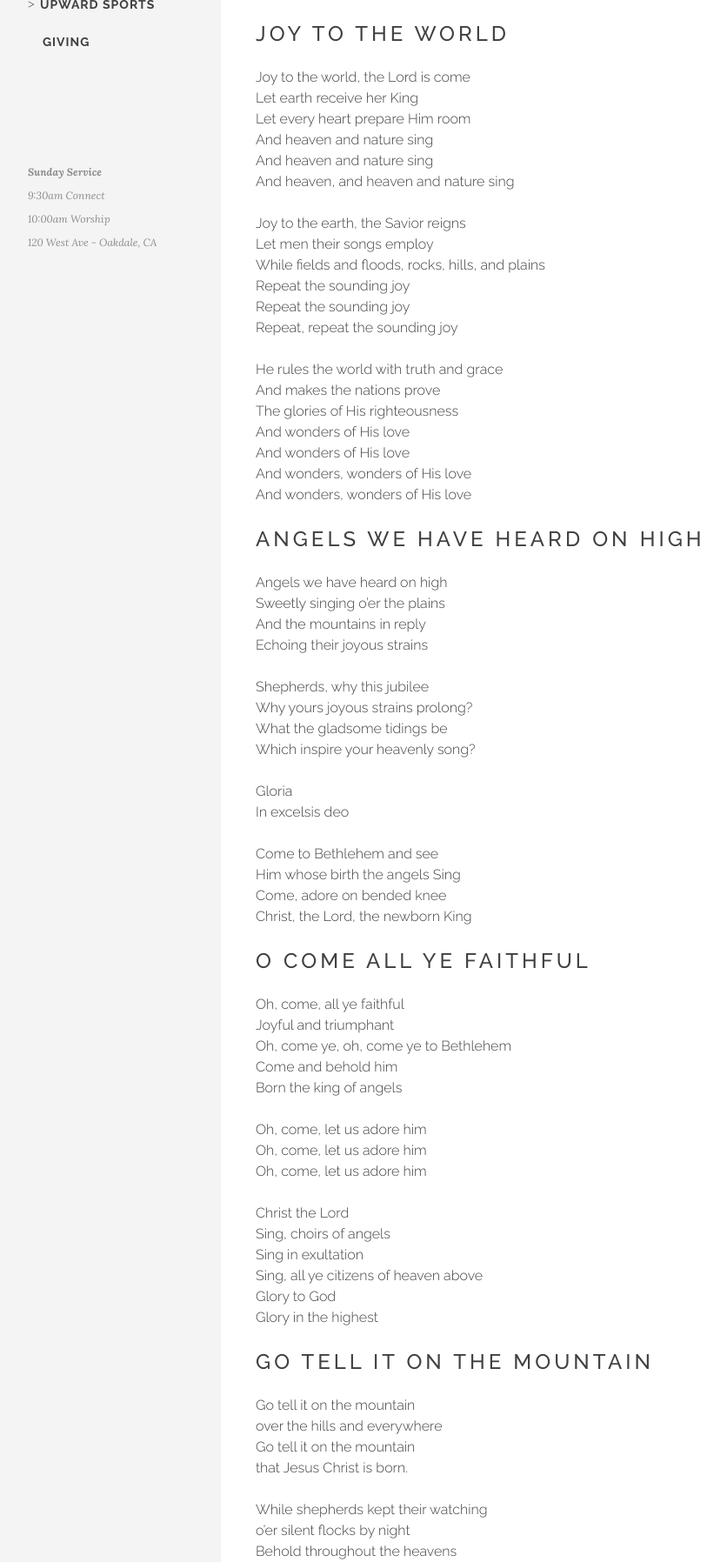
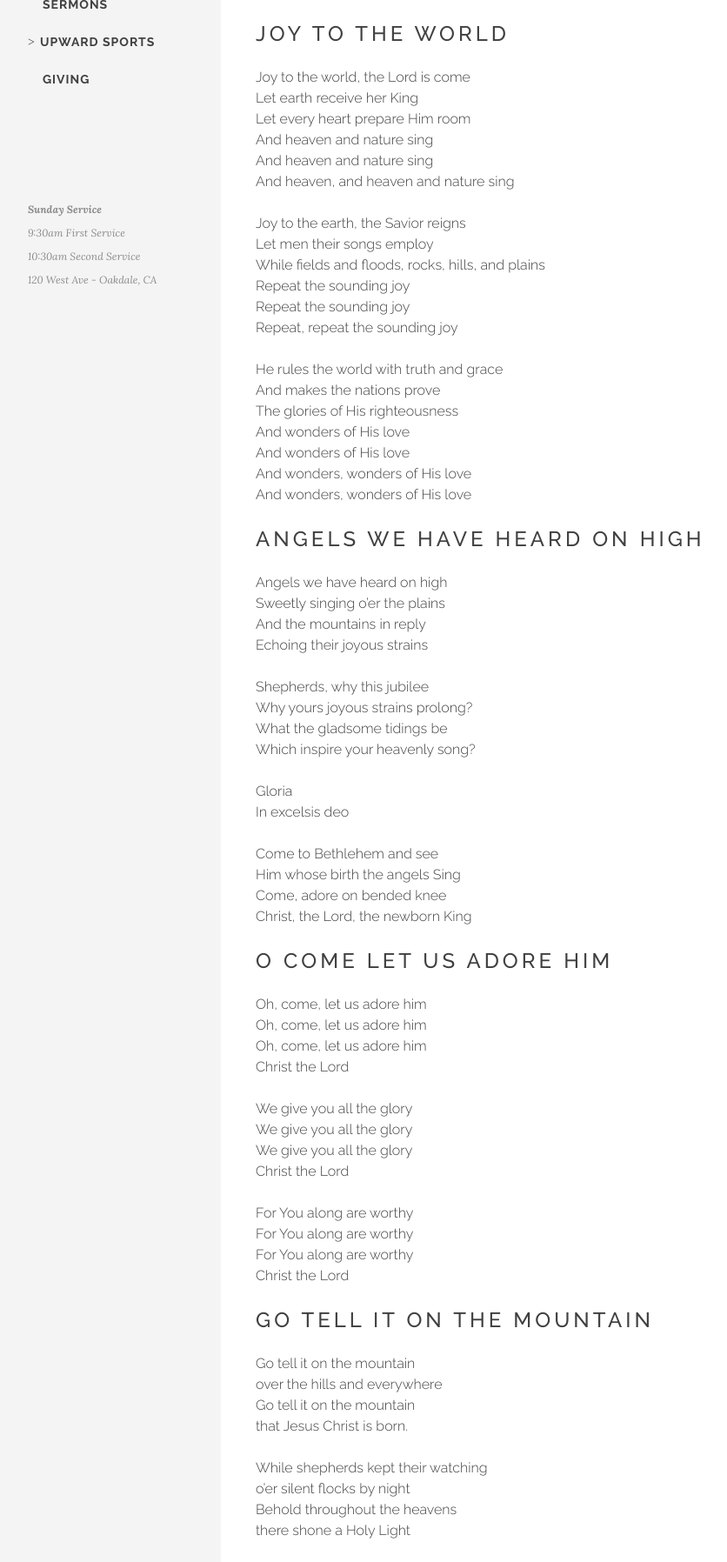
Before and after one commit to tybenz/lifepoint.github.io, a Jekyll site: the page built from christmas/index.md, in a window 1280 px wide, cut to the strip 404-2200 px from the top of the page. Shown: the whole strip at 87% size, without its empty margins (36-872 px from the left). Built offline with Jekyll 4.4.1, drawn with Linux system fonts in a browser that asks for light colours; some web fonts are replaced; some of the changed text lies outside the part shown.

Commit message:
Service times - sermons page - and updated christmas lyrics

```diff
--- a/_config.yml
+++ b/_config.yml
@@ -18,8 +18,8 @@ setlister:        http://setlister.lifepointoakdale.org/setlists
 
 tel:              1-209-581-2218
 phone:            (209) 581-2218
-service_time_1:   9:30am Connect
-service_time_2:   10:00am Worship
+service_time_1:   9:30am First Service
+service_time_2:   10:30am Second Service
 email:            lifepointchurchoakdale@gmail.com
 email_prefix:     lifepointchurchoakdale
 email_suffix:     gmail.com
--- a/_includes/nav.html
+++ b/_includes/nav.html
@@ -40,6 +40,9 @@
         </ul>
       </li>
       <li class="cabin-nav-item">
+        <a href="/sermons" class=""><i class="cabin-nav-icon icon_mic_alt fa"></i>Sermons</a>
+      </li>
+      <li class="cabin-nav-item">
         <a href="/upward.html" class=""><i class="cabin-nav-icon arrow_carrot-2up_alt2 fa"></i>Upward Sports</a>
       </li>
       <li class="cabin-nav-item">
--- a/christmas/index.md
+++ b/christmas/index.md
@@ -51,24 +51,22 @@ Him whose birth the angels Sing<br>
 Come, adore on bended knee<br>
 Christ, the Lord, the newborn King<br>
 
-### O Come All Ye Faithful
+### O Come Let Us Adore Him
 
-Oh, come, all ye faithful<br>
-Joyful and triumphant<br>
-Oh, come ye, oh, come ye to Bethlehem<br>
-Come and behold him<br>
-Born the king of angels<br>
-<br>
 Oh, come, let us adore him<br>
 Oh, come, let us adore him<br>
 Oh, come, let us adore him<br>
+Christ the Lord<br>
 <br>
+We give you all the glory<br>
+We give you all the glory<br>
+We give you all the glory<br>
 Christ the Lord<br>
-Sing, choirs of angels<br>
-Sing in exultation<br>
-Sing, all ye citizens of heaven above<br>
-Glory to God<br>
-Glory in the highest<br>
+<br>
+For You along are worthy<br>
+For You along are worthy<br>
+For You along are worthy<br>
+Christ the Lord<br>
 
 
 ### Go Tell It On The Mountain
```
Also changed, not shown: index.md (+6 -3 lines), sermons/index.md (added, +14 -0 lines), assets/css/bundle-bea613f3-81a0-4403-bb52-0ae1bc9eda0e.min.css.
